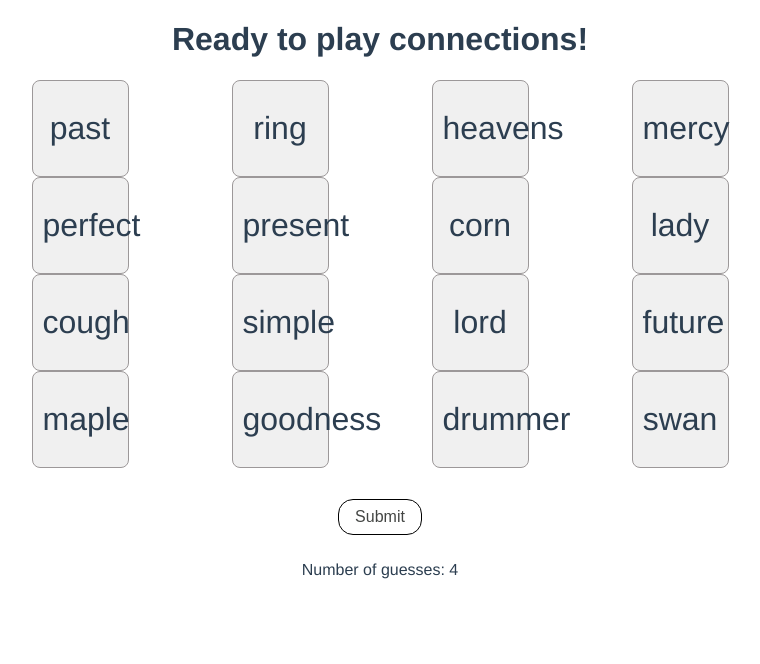
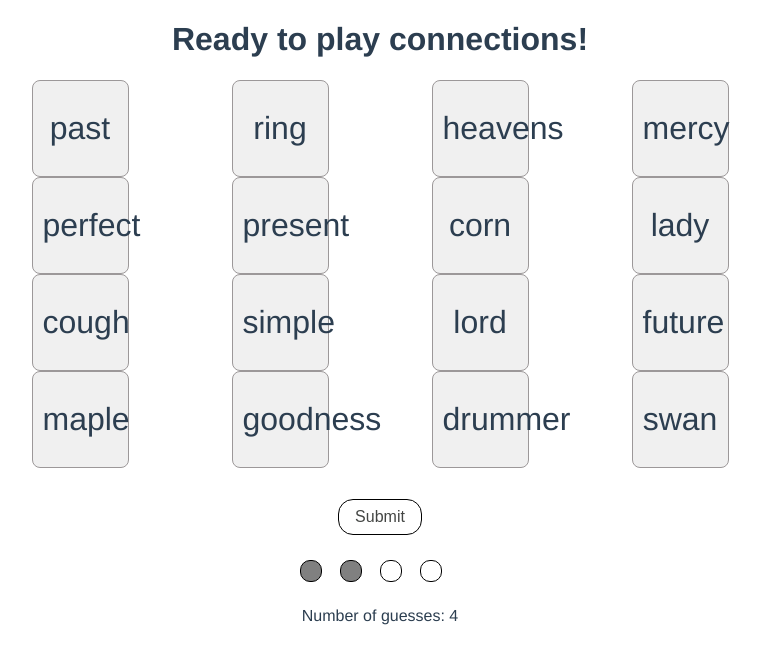
Before and after one commit to margOnline/connections, a Vue app: page / in a window 1280 px wide. Shown: the top 664 px of the page, without its empty margins (260-1020 px from the left). Built offline with nearby package versions, Linux system fonts and the light colour scheme.

Commit message:
UI: experiment with circles for displaying number of guesses

```diff
--- a/src/components/NumberOfGuesses.vue
+++ b/src/components/NumberOfGuesses.vue
@@ -1,5 +1,11 @@
 <template>
-  <div class="banner">
+  <div class="container">
+    <div class="filled circle"></div>
+    <div class="filled circle"></div>
+    <div class="unfilled circle"></div>
+    <div class="unfilled circle"></div>
+  </div>
+  <div>
     <p>Number of guesses: {{ numOfGuesses() }}</p>
   </div>
 </template>
@@ -18,11 +24,20 @@ export default {
 <style scoped>
 .container {
   display: grid;
-  grid-template-columns: 1fr;
-  margin: 20px auto;
+  grid-template-columns: 1fr 1fr 1fr 1fr;
+  margin: 25px auto;
+  padding: 0 40%;
 }
-.banner {
-  padding: 10px;
-  border-radius: 7px;
+.circle {
+  height: 20px;
+  width: 20px;
+  border-radius: 10px;
+  border: 1px solid black;
+}
+.filled {
+  background-color: grey;
+}
+.unfilled {
+  background-color: white;
 }
 </style>
```
